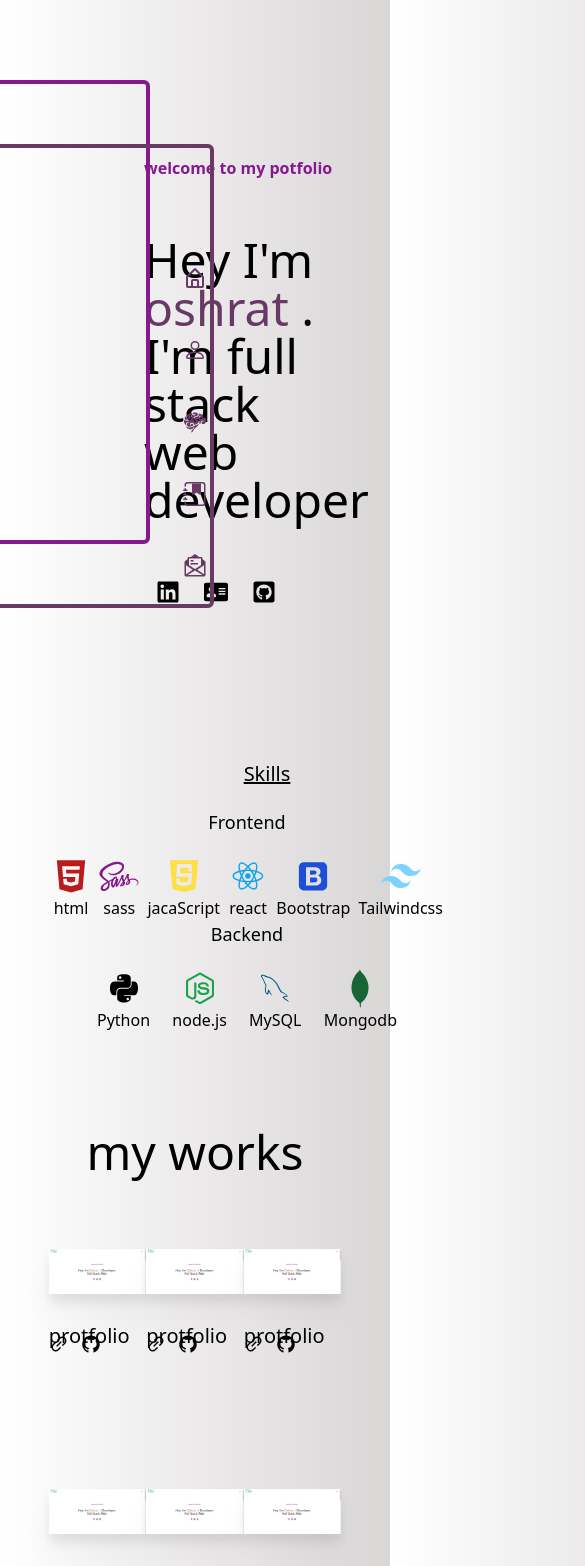
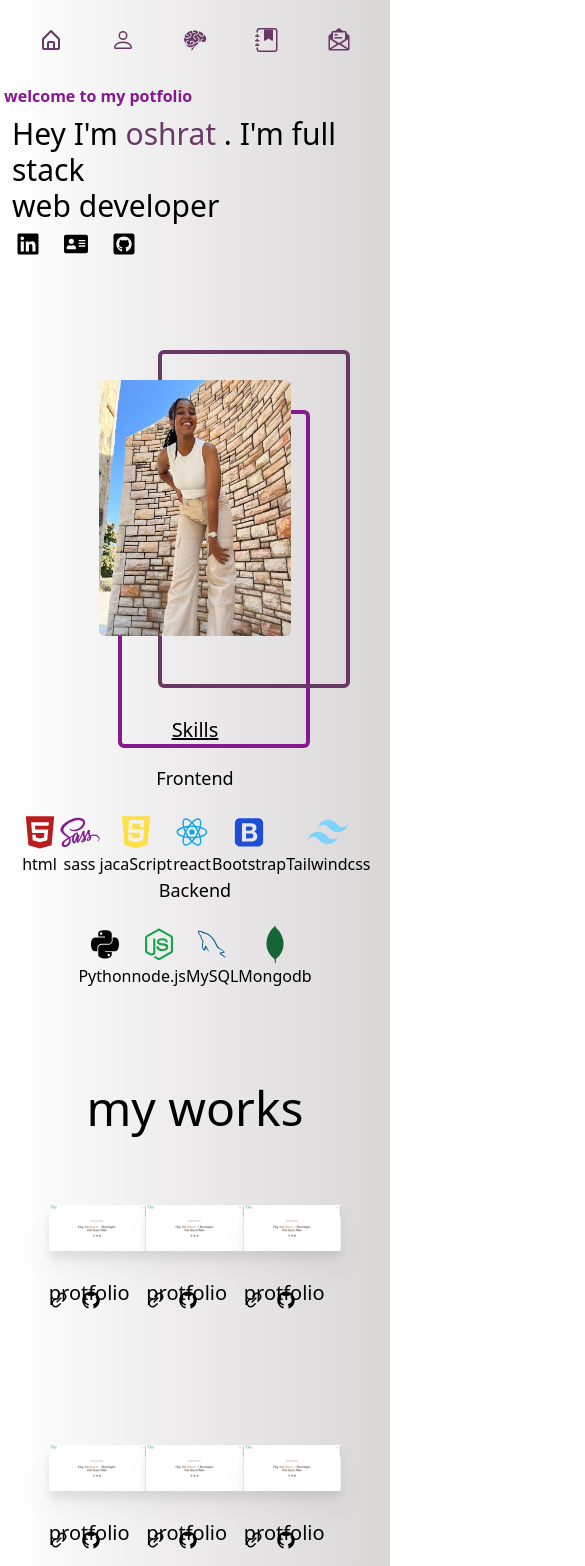
Before and after one commit to oshrat1508/portfolio-, a React (Create React App) app: page / in a window 390 px wide. Shown: the top 1566 px of the page, 585 px wide, since content can reach past the window. Built offline with nearby package versions, Linux system fonts and the light colour scheme.

Commit message:
responsive

```diff
--- a/src/About/About.jsx
+++ b/src/About/About.jsx
@@ -7,18 +7,18 @@ export default function About() {
 
 
   return (
-    <section id='about' className=' h-[60vh] flex ml-36 justify-center  mt-32 '>
-      <div className='w-[50%] flex flex-col'>
-      <h1 className='text-3xl mb-5'>About my self ...</h1>
-      <div className= ' w-[70%]  flex flex-col justify-around  md:flex-row   '>
-      <div className='  flex [100%] text-lg items-center'> Lorem ipsum dolor, sit amet consectetur adipisicing elit. Eligendi deserunt optio modi est explicabo? Fugit dolore rem exercitationem labore quos esse commodi architecto aspernatur. Repellat temporibus, nesciunt inventore debitis nulla quas id architecto doloremque. Ex aliquid iusto debitis perferendis nobis?</div></div>
+    <section id='about' className=' h-[60vh] flex flex-col md:flex-row md:ml-36  justify-center  mt-32 '>
+      <div className='md:w-[50%] w-screen flex flex-col'>
+      <h1 className='text-3xl mb-5 ml-2'>About my self ...</h1>
+      <div className= ' md:w-[70%]  p-2 md:p-0  flex flex-col justify-around  md:flex-row   '>
+      <div className='  flex  text-lg items-center'> Lorem ipsum dolor, sit amet consectetur adipisicing elit. Eligendi deserunt optio modi est explicabo? Fugit dolore rem exercitationem labore quos esse commodi architecto aspernatur. Repellat temporibus, nesciunt inventore debitis nulla quas id architecto doloremque. Ex aliquid iusto debitis perferendis nobis?</div></div>
    </div>
-   <section className=' w-[50%] flex flex-col items-center'>
+   <section className=' md:w-[50%] w-[100%] mt-10 flex flex-col items-center'>
       {/* <h1 className='text-4xl w-3/4 text-start mt-36 mb-16'> Contant</h1> */}
-      <div className=' flex flex-col w-3/5'>
+      <div className=' flex flex-col w-4/5'>
       <input className=' border-b-2 rounded-t-md outline-none p-1 border-purple-800 ' type="text" placeholder='Enter Your Name' />
       <input className=' border-b-2 rounded-t-md outline-none p-1 border-purple-800 my-5 ' type="email" placeholder='Enter Your Email' />
-      <textarea className=' border-b-2 rounded-t-md outline-none p-1 border-purple-800 h-10 mb-3' type="text" placeholder='Enter Your massege' />
+      <textarea className=' border-b-2 rounded-t-md outline-none p-1 border-purple-800 h-20 mb-3' type="text"  placeholder='Enter Your massege' />
 
       <button className='p-2 bg-slate-400 rounded mt-2 '>send</button>
       </div>
--- a/src/Experience/Experience.jsx
+++ b/src/Experience/Experience.jsx
@@ -4,13 +4,13 @@ import { DiJavascript ,DiHtml5 ,DiSass,DiReact ,DiNodejsSmall,DiBootstrap ,DiPyt
 import { SiTailwindcss } from "react-icons/si";
 export default function Experience() {
   return (
-    <section className='min-w-[60%] flex ml-36 flex-col items-center   '>
+    <section className='md:min-w-[60%] w-full mt-20 md:mt-0 flex  flex-col items-center   '>
       <h1 className='text-xl font-medium underline'>Skills</h1>
-    <div className=' flex flex-col w-3/5 justify-around  md:flex-row mt-5'  >
+    <div className=' flex flex-col md:w-3/5 md:justify-around justify-center  md:flex-row mt-5'  >
 
-     <div className='flex flex-col mr-10 items-center  '>
+     <div className='flex flex-col md:mr-10 items-center justify-center '>
       <h1 className='font-medium text-lg mb-5'> Frontend</h1>
-      <div className='flex justify-around w-[400px]'>
+      <div className='flex flex-wrap justify-around md:w-[400px]'>
       <Skils img = {<DiHtml5 size={40} className='text-red-700 text-8xl'/>} skilsName="html"/>
       <Skils img = {<DiSass size={40} className='text-fuchsia-800'/>} skilsName="sass"/>
       <Skils img = {<DiJavascript size={40} className='text-yellow-300'/>} skilsName="jacaScript"/>
@@ -20,9 +20,9 @@ export default function Experience() {
       </div>
      </div>
 
-     <div className='flex flex-col items-center mr-10  '>
+     <div className='flex flex-wrap flex-col items-center md:mr-10  justify-center '>
       <h1 className='font-medium text-lg mb-5'> Backend</h1>
-      <div className='flex  justify-between w-[300px]'>
+      <div className='flex  justify-between md:w-[300px]'>
       <Skils img = {<DiPython size={40} className='text-g'/>}skilsName='Python'/>
       <Skils img = {<DiNodejsSmall size={40} className='text-green-600'/>}skilsName="node.js"/>
       <Skils img = {<DiMysql size={40} className='text-[#005B86] text-8xl'/>} skilsName="MySQL"/>
--- a/src/HomePage/Home.jsx
+++ b/src/HomePage/Home.jsx
@@ -7,15 +7,15 @@ export default function Home() {
 
 
   return (
-    <section   name='home' className={`  h-[90vh] flex items-center  ml-36`}>
-      <div className="mr-56">
+    <section   name='home' className={` h- md:h-[90vh]  flex flex-col md:flex-row md:items-center `}>
+      <div className=" md:w-[45%]  w-full p-1 md:ml-32 md:mr-44 my-20">
     <h6 className="text-fuchsia-800 font-bold">welcome to my potfolio</h6>
-    <h1 className="text-5xl my-14 ">Hey I'm <span className="text-[#673964] ">oshrat</span>  . I'm full stack <br />  web developer</h1>
-    <div className="flex text-2xl w-36 justify-around"> <FaLinkedin className="cursor-pointer"/> <FaAddressCard className="cursor-pointer"/> <FaGithubSquare />  </div>
+    <h1 className="md:text-5xl text-3xl p-2 md:my-14 ">Hey I'm <span className="text-[#673964] ">oshrat</span>  . I'm full stack <br />  web developer</h1>
+    <div className="flex text-2xl w-36 justify-around  mb-10"> <FaLinkedin className="cursor-pointer"/> <FaAddressCard className="cursor-pointer"/> <FaGithubSquare />  </div>
    </div>
-   <div className="h-[55%] w-72 border-4 border-fuchsia-800 right-60 top-20 rounded-md absolute "></div>
-   <div className="h-[55%] w-72 border-4 border-[#673964] right-44 top-36 rounded-md absolute "></div>
-   <img className='h-[60%] rounded-md w-72 z-10' src={photo1} alt="" />
+   <div className="md:h-[55%] md:w-72 w-48 h-[40%]  border-4 border-fuchsia-800 md:right-52 right-20 top-[410px] md:top-28 rounded-md absolute "></div>
+   <div className="md:h-[55%] md:w-72 w-48 h-[40%]  border-4 border-[#673964] md:right-40 right-10 top-[350px] md:top-40 rounded-md absolute"></div>
+   <img className='h-[60%] rounded-md md:w-72 w-48 z-10 self-center md:self-auto' src={photo1} alt="" />
     </section>
   );
 }
--- a/src/Nav/Nav.jsx
+++ b/src/Nav/Nav.jsx
@@ -1,5 +1,4 @@
 import React from "react";
-import css from "./Nav.css";
 import { FaAlignRight, FaTimes } from "react-icons/fa";
 import { RiMenu4Fill } from "react-icons/ri";import { useState } from "react";
 import {BsFillPersonFill,BsPerson ,BsFillJournalBookmarkFill} from 'react-icons/bs'
@@ -13,11 +12,11 @@ export default function HeaderNav() {
     "px-4 cursor-pointer capitalize p-4 text-2xl rounded-full text-[#673964]  m-2"
   );
   return (
-    <div className="flex  justify-between items-center w-full fixed h-20   ">
+    <div className="flex  justify-between items-center w-full fixed h-20  z-20 ">
 
 
 
-      <ul className=" ease-out duration-300  flex flex-col justify-center items-center fixed top-0 left-0 w-full h-screen  md:w-32  ">
+      <ul className=" flex md:flex-col justify-center items-center fixed md:top-0 md:left-0 w-full p-1 md:h-screen  md:w-32  ">
         <li className={listesponsive}><a href="#"><BiHomeAlt/></a> </li>
         <li className={listesponsive}><a href="#about"><BsPerson/></a></li>
         <li className={listesponsive}> <GiBrain/></li>
--- a/src/Portfolio/Portfolio.jsx
+++ b/src/Portfolio/Portfolio.jsx
@@ -4,7 +4,7 @@ import p from "../assent/screenshot.png";
 
 export default function Portfolio() {
   return (
-    <section className="w-full h-screen flex  items-center  flex-col pt-24 ">
+    <section className="w-full md:h-screen flex  items-center  flex-col pt-24 ">
       <h1 className="text-5xl"> my works</h1>
       <div className="w-3/4 flex  flex-col h-full">
         <div className="flex justify-around   ">
```
Also changed, not shown: src/Nav/Nav.css (deleted).
